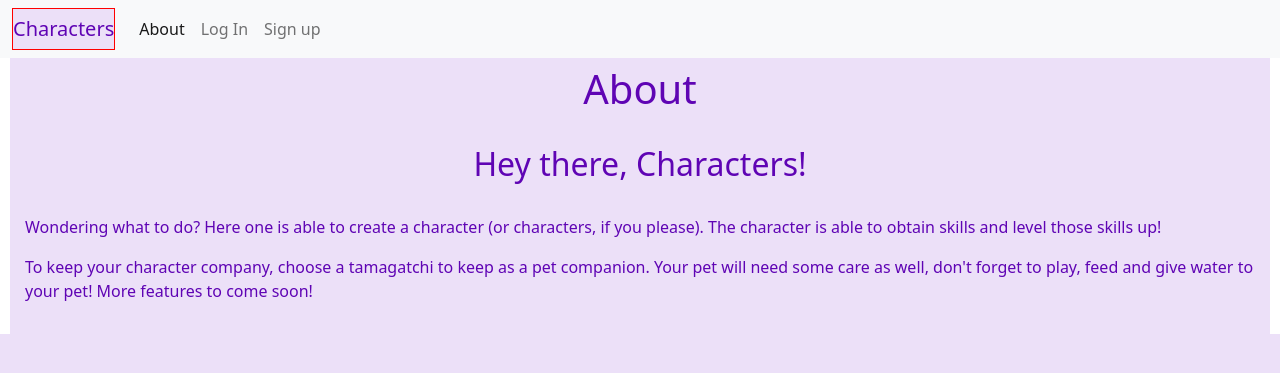
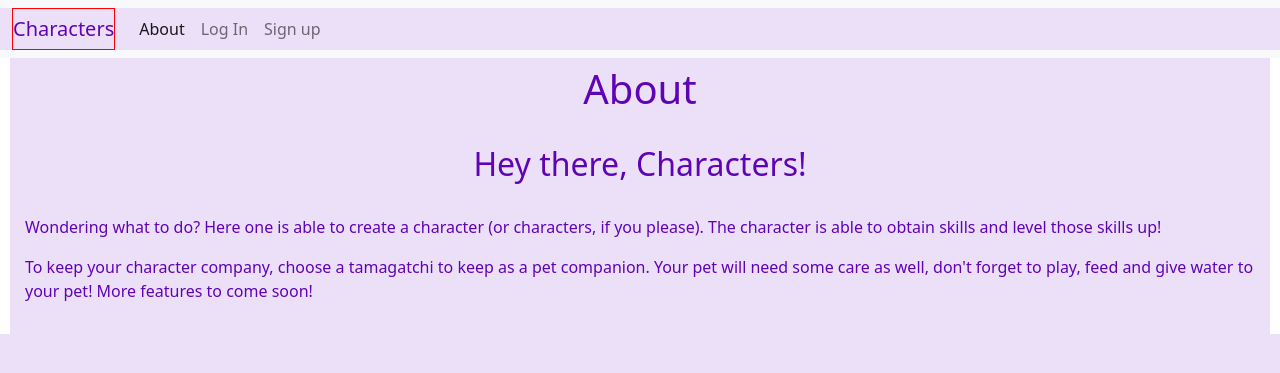
Before and after one commit to Jeal3R5/Unit4_Characters, a Django app: page /about/ in a window 1280 px wide. Shown: the top 373 px of the page. Run offline with Django 4.2, Linux system fonts and the light colour scheme.

Commit message:
more nav css

```diff
--- a/main_app/static/css/style.css
+++ b/main_app/static/css/style.css
@@ -80,3 +80,8 @@ a.navbar {
   color: #5f04b4;
   background-color: #ECE0F8;
 }
+
+.container-fluid {
+  color: #5f04b4;
+  background-color: #ECE0F8;
+}
```
